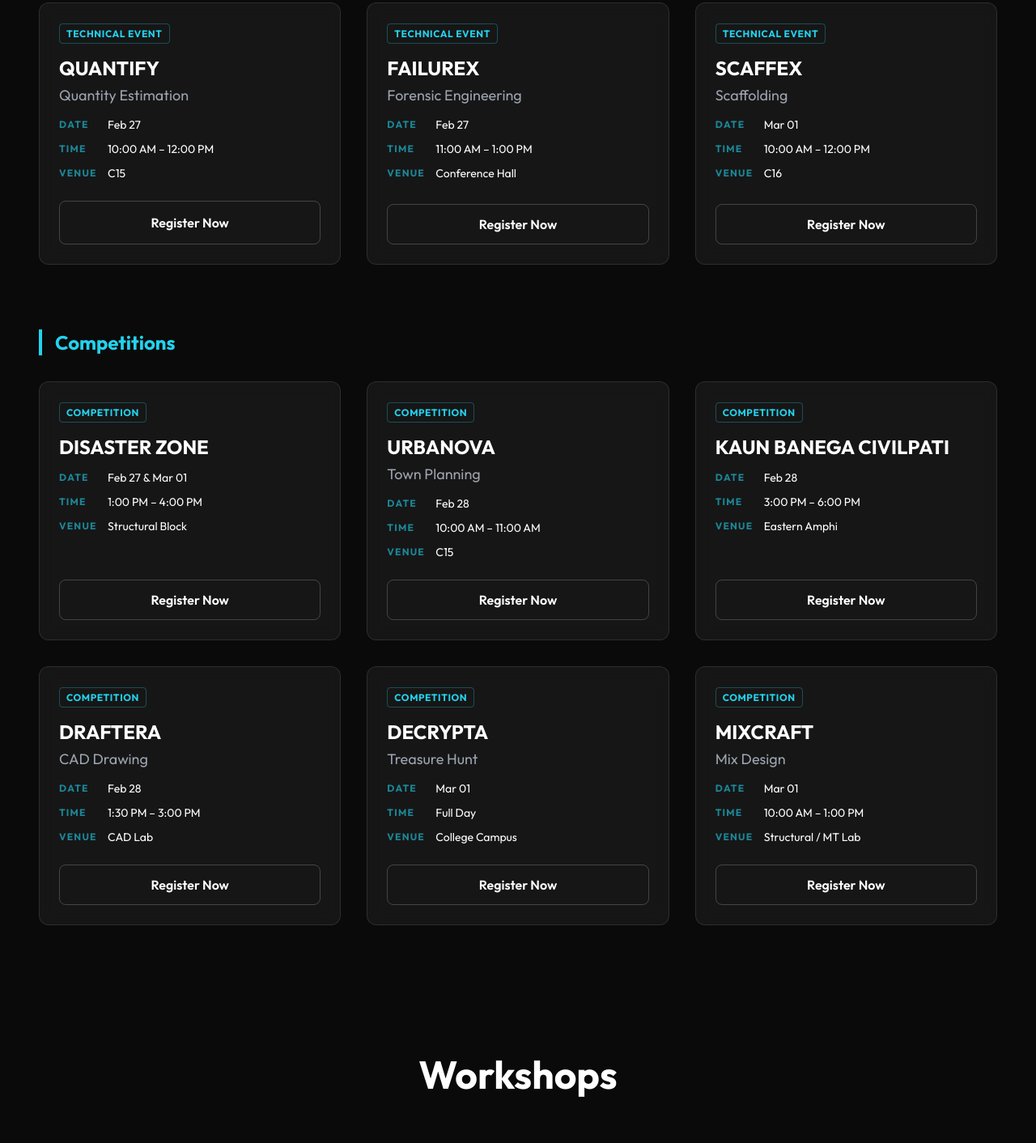
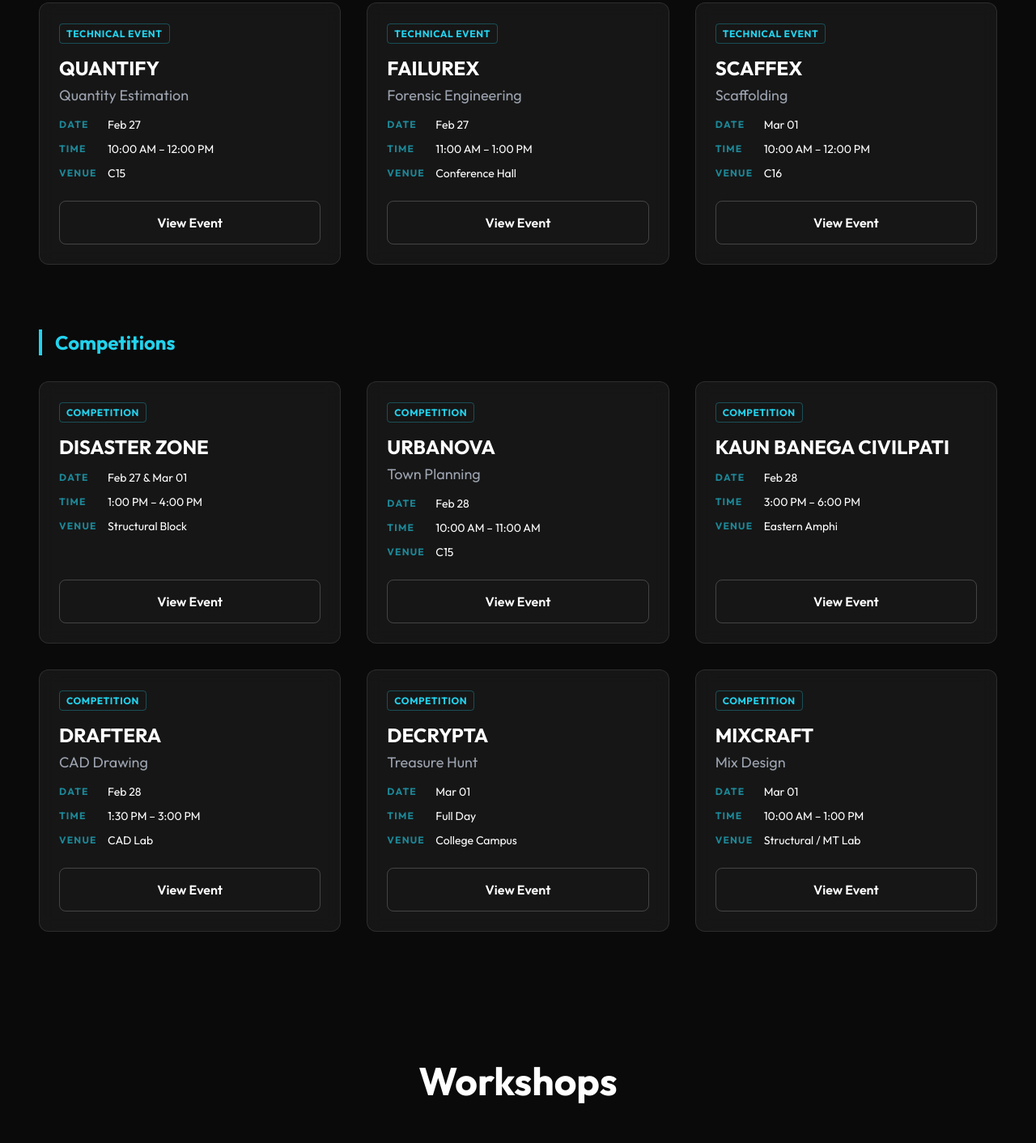
Before and after one commit to alendev065-jpg/CONCETTO-2026, a website: page index.html in a window 1280 px wide. Shown: the part 1388-2800 px from the top of the page at 81% size. Drawn offline with nearby package versions, Linux system fonts and the light colour scheme.

Commit message:
Fix event navigation and registration flow: standardized buttons and internal-first navigation

```diff
--- a/index.html
+++ b/index.html
@@ -238,10 +238,9 @@
                                 </div>
                             </div>
                             <div class="mt-auto">
-                                <a href="https://docs.google.com/forms/d/e/1FAIpQLSfePM_bIqm9ND7PCGKIxOnbVo0MoaPlIFzmh1xQhmQDD4raWQ/viewform"
-                                    target="_blank" onclick="event.stopPropagation()"
-                                    class="w-full py-3.5 rounded-lg border border-white/20 text-white font-semibold hover:bg-white hover:text-dark transition-all duration-300 text-center block">Register
-                                    Now</a>
+                                <button
+                                    class="w-full py-3.5 rounded-lg border border-white/20 text-white font-semibold hover:bg-white hover:text-dark transition-all duration-300">View
+                                    Event</button>
                             </div>
                         </div>
                         <!-- FailureX -->
@@ -273,11 +272,9 @@
                                 </div>
                             </div>
                             <div class="mt-auto">
-                                <a href="https://docs.google.com/forms/d/e/1FAIpQLSccsf4UmTkdnc5VGrBCxvq8LsOvZew3ZXNkRKnxfWApRsVJUA/viewform"
-                                    target="_blank" onclick="event.stopPropagation()"
-                                    class="w-full py-3.5 rounded-lg border border-white/20 text-white font-semibold hover:bg-white hover:text-dark transition-all duration-300 text-center block"
-                                    style="line-height: normal; display: flex; align-items: center; justify-content: center;">Register
-                                    Now</a>
+                                <button
+                                    class="w-full py-3.5 rounded-lg border border-white/20 text-white font-semibold hover:bg-white hover:text-dark transition-all duration-300">View
+                                    Event</button>
                             </div>
                         </div>
                         <!-- Scaffex -->
@@ -309,11 +306,9 @@
                                 </div>
                             </div>
                             <div class="mt-auto">
-                                <a href="https://docs.google.com/forms/d/e/1FAIpQLSf2AcuomWPPz4kqV_DR9zuBtIM6E3yUJ6b6Bxfk1e7-E-OpQg/viewform"
-                                    target="_blank" onclick="event.stopPropagation()"
-                                    class="w-full py-3.5 rounded-lg border border-white/20 text-white font-semibold hover:bg-white hover:text-dark transition-all duration-300 text-center block"
-                                    style="line-height: normal; display: flex; align-items: center; justify-content: center;">Register
-                                    Now</a>
+                                <button
+                                    class="w-full py-3.5 rounded-lg border border-white/20 text-white font-semibold hover:bg-white hover:text-dark transition-all duration-300">View
+                                    Event</button>
                             </div>
                         </div>
                     </div>
@@ -351,11 +346,9 @@
                                 </div>
                             </div>
                             <div class="mt-auto">
-                                <a href="https://docs.google.com/forms/d/e/1FAIpQLSergdY9bh5-M2qk-1_HvRNDIo-6MggXso4lbf6UWKOUVO8EIA/viewform"
-                                    target="_blank" onclick="event.stopPropagation()"
-                                    class="w-full py-3.5 rounded-lg border border-white/20 text-white font-semibold hover:bg-white hover:text-dark transition-all duration-300 text-center block"
-                                    style="line-height: normal; display: flex; align-items: center; justify-content: center;">Register
-                                    Now</a>
+                                <button
+                                    class="w-full py-3.5 rounded-lg border border-white/20 text-white font-semibold hover:bg-white hover:text-dark transition-all duration-300">View
+                                    Event</button>
                             </div>
                         </div>
                         <!-- Urbanova -->
@@ -386,11 +379,9 @@
                                 </div>
                             </div>
                             <div class="mt-auto">
-                                <a href="https://docs.google.com/forms/d/e/1FAIpQLSfa6DqOiL8PH1E_cX2EwC51J1lhTzPaOKxYq1PhY3RDCXko_w/viewform"
-                                    target="_blank" onclick="event.stopPropagation()"
-                                    class="w-full py-3.5 rounded-lg border border-white/20 text-white font-semibold hover:bg-white hover:text-dark transition-all duration-300 text-center block"
-                                    style="line-height: normal; display: flex; align-items: center; justify-content: center;">Register
-                                    Now</a>
+                                <button
+                                    class="w-full py-3.5 rounded-lg border border-white/20 text-white font-semibold hover:bg-white hover:text-dark transition-all duration-300">View
+                                    Event</button>
                             </div>
                         </div>
                         <!-- Kaun Banega Civilpati -->
@@ -420,11 +411,9 @@
                                 </div>
                             </div>
                             <div class="mt-auto">
-                                <a href="https://docs.google.com/forms/d/e/1FAIpQLSfNhuUmvvASzKQCZnXxfbnyhYn0g90wMx6ESF2ZQaGieA89Sg/viewform"
-                                    target="_blank" onclick="event.stopPropagation()"
-                                    class="w-full py-3.5 rounded-lg border border-white/20 text-white font-semibold hover:bg-white hover:text-dark transition-all duration-300 text-center block"
-                                    style="line-height: normal; display: flex; align-items: center; justify-content: center;">Register
-                                    Now</a>
+                                <button
+                                    class="w-full py-3.5 rounded-lg border border-white/20 text-white font-semibold hover:bg-white hover:text-dark transition-all duration-300">View
+                                    Event</button>
                             </div>
                         </div>
                         <!-- Draftera -->
@@ -455,11 +444,9 @@
                                 </div>
                             </div>
                             <div class="mt-auto">
-                                <a href="https://docs.google.com/forms/d/e/1FAIpQLScieF3HLYvwJYs8On7aaHRxjBu2bUxMTZvmYOjLyl3091RAaw/viewform"
-                                    target="_blank" onclick="event.stopPropagation()"
-                                    class="w-full py-3.5 rounded-lg border border-white/20 text-white font-semibold hover:bg-white hover:text-dark transition-all duration-300 text-center block"
-                                    style="line-height: normal; display: flex; align-items: center; justify-content: center;">Register
-                                    Now</a>
+                                <button
+                                    class="w-full py-3.5 rounded-lg border border-white/20 text-white font-semibold hover:bg-white hover:text-dark transition-all duration-300">View
+                                    Event</button>
                             </div>
                         </div>
                         <!-- Decrypta -->
@@ -490,11 +477,9 @@
                                 </div>
                             </div>
                             <div class="mt-auto">
-                                <a href="https://docs.google.com/forms/d/e/1FAIpQLSdwACG4HVNZmKjjRfK9LwC9-tsEOj2EsqlzW0yhO_sgp6eM7w/viewform"
-                                    target="_blank" onclick="event.stopPropagation()"
-                                    class="w-full py-3.5 rounded-lg border border-white/20 text-white font-semibold hover:bg-white hover:text-dark transition-all duration-300 text-center block"
-                                    style="line-height: normal; display: flex; align-items: center; justify-content: center;">Register
-                                    Now</a>
+                                <button
+                                    class="w-full py-3.5 rounded-lg border border-white/20 text-white font-semibold hover:bg-white hover:text-dark transition-all duration-300">View
+                                    Event</button>
                             </div>
                         </div>
                         <!-- Mixcraft -->
@@ -525,11 +510,9 @@
                                 </div>
                             </div>
                             <div class="mt-auto">
-                                <a href="https://docs.google.com/forms/d/e/1FAIpQLSeG9gpScuifBpZQjAnxPFOWCaHzt9dgIJT1mbPEsr1ugRO1fQ/viewform"
-                                    target="_blank" onclick="event.stopPropagation()"
-                                    class="w-full py-3.5 rounded-lg border border-white/20 text-white font-semibold hover:bg-white hover:text-dark transition-all duration-300 text-center block"
-                                    style="line-height: normal; display: flex; align-items: center; justify-content: center;">Register
-                                    Now</a>
+                                <button
+                                    class="w-full py-3.5 rounded-lg border border-white/20 text-white font-semibold hover:bg-white hover:text-dark transition-all duration-300">View
+                                    Event</button>
                             </div>
                         </div>
                     </div>
@@ -695,11 +678,9 @@
                                 </div>
                             </div>
                             <div class="mt-auto">
-                                <a href="https://docs.google.com/forms/d/e/1FAIpQLSdx1HV_Kw1JPan_TQUBFuyJJnDFgpUqIRgGMW6t7_8F0krvqA/viewform"
-                                    target="_blank" onclick="event.stopPropagation()"
-                                    class="w-full py-3.5 rounded-lg border border-white/20 text-white font-semibold hover:bg-white hover:text-dark transition-all duration-300 text-center block"
-                                    style="line-height: normal; display: flex; align-items: center; justify-content: center;">Register
-                                    Now</a>
+                                <button
+                                    class="w-full py-3.5 rounded-lg border border-white/20 text-white font-semibold hover:bg-white hover:text-dark transition-all duration-300">View
+                                    Event</button>
                             </div>
                         </div>
                         <!-- Food Eating -->
@@ -729,11 +710,9 @@
                                 </div>
                             </div>
                             <div class="mt-auto">
-                                <a href="https://docs.google.com/forms/d/e/1FAIpQLSeRAQdhwUaZpGAy-g70ZMtj0Hnap620sKzasg1Ir0OcNfrjiA/closedform"
-                                    target="_blank" onclick="event.stopPropagation()"
-                                    class="w-full py-3.5 rounded-lg border border-white/20 text-white font-semibold hover:bg-white hover:text-dark transition-all duration-300 text-center block"
-                                    style="line-height: normal; display: flex; align-items: center; justify-content: center;">Register
-                                    Now</a>
+                                <button
+                                    class="w-full py-3.5 rounded-lg border border-white/20 text-white font-semibold hover:bg-white hover:text-dark transition-all duration-300">View
+                                    Event</button>
                             </div>
                         </div>
                         <!-- Spot Dubbing -->
@@ -763,11 +742,9 @@
                                 </div>
                             </div>
                             <div class="mt-auto">
-                                <a href="https://docs.google.com/forms/d/e/1FAIpQLSe26V18F5JoDoZZSF--aFHjkwGpT2HOp3cAzR7r2mrD36-Jaw/viewform"
-                                    target="_blank" onclick="event.stopPropagation()"
-                                    class="w-full py-3.5 rounded-lg border border-white/20 text-white font-semibold hover:bg-white hover:text-dark transition-all duration-300 text-center block"
-                                    style="line-height: normal; display: flex; align-items: center; justify-content: center;">Register
-                                    Now</a>
+                                <button
+                                    class="w-full py-3.5 rounded-lg border border-white/20 text-white font-semibold hover:bg-white hover:text-dark transition-all duration-300">View
+                                    Event</button>
                             </div>
                         </div>
                     </div>
--- a/scripts/generate_event_pages.js
+++ b/scripts/generate_event_pages.js
@@ -570,7 +570,7 @@ function generatePages() {
             regSectionHTML = `
     <div id="register" class="fixed bottom-0 left-0 w-full p-4 bg-dark/90 backdrop-blur-lg border-t border-white/10 z-50 flex items-center justify-center">
         <a href="${event.regLink}" target="_blank" class="w-full md:w-auto px-12 py-4 bg-gold text-dark font-bold text-lg rounded-full shadow-[0_0_20px_rgba(212,175,55,0.3)] hover:scale-105 hover:bg-white transition-all duration-300 flex items-center justify-center gap-2">
-            Register Now
+            Register
             <svg class="w-5 h-5" fill="none" stroke="currentColor" viewBox="0 0 24 24"><path stroke-linecap="round" stroke-linejoin="round" stroke-width="2" d="M17 8l4 4m0 0l-4 4m4-4H3"></path></svg>
         </a>
     </div>`;
```
Also changed, not shown: events/autodesk-revit-workshop.html (+1 -1 lines), events/debate.html (+1 -1 lines), events/decrypta.html (+1 -1 lines), events/disaster-zone.html (+1 -1 lines), events/draftera.html (+1 -1 lines), events/failure-x.html (+1 -1 lines), events/food-eating.html (+1 -1 lines), events/kaun-banega-civilpati.html (+1 -1 lines), events/mixcraft.html (+1 -1 lines), events/natural-plasters-workshop.html (+1 -1 lines), events/quantity-estimation.html (+1 -1 lines), events/scaffex.html (+1 -1 lines), events/spot-dubbing-choreo.html (+1 -1 lines), events/urbanova.html (+1 -1 lines), 1 more files.
